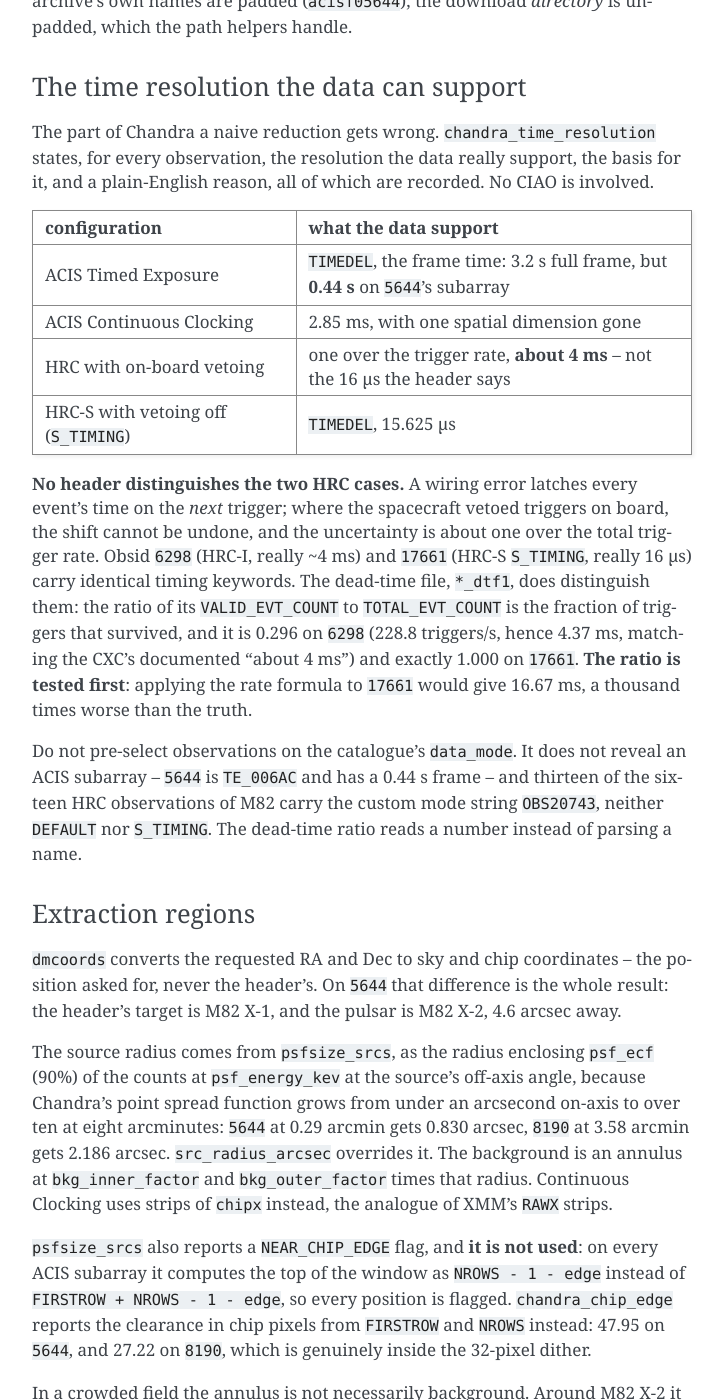
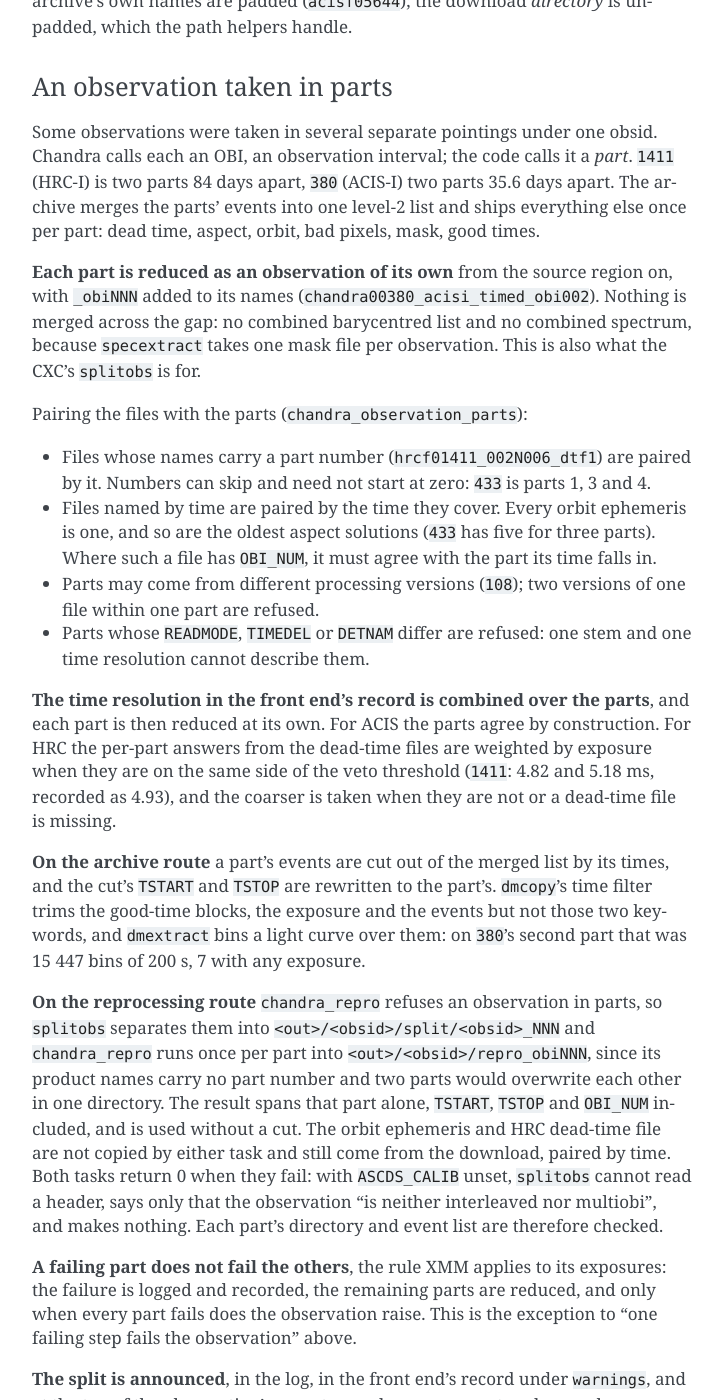
Before and after one commit to matteobachetti/heasarc_retrieve_pipeline, a Sphinx documentation site: the page built from docs/technical_details.rst, in a window 1280 px wide and 1400 px high, scrolled down 45544 px. Shown: the whole window, without its empty margins (388-1112 px from the left). Built offline with Sphinx 7.4.7, drawn with Linux system fonts in a browser that asks for light colours; the version number could not be read and is left out; some of the changed text lies outside the part shown.

Commit message:
Document observations taken in parts

```diff
--- a/docs/technical_details.rst
+++ b/docs/technical_details.rst
@@ -1982,6 +1982,65 @@
 the catalogue returns it as an integer while the archive's own names are padded
 (``acisf05644``); the download *directory* is unpadded, which the path helpers handle.
 
+An observation taken in parts
+~~~~~~~~~~~~~~~~~~~~~~~~~~~~~
+
+Some observations were taken in several separate pointings under one obsid. Chandra calls
+each an OBI, an observation interval; the code calls it a *part*. ``1411`` (HRC-I) is two
+parts 84 days apart, ``380`` (ACIS-I) two parts 35.6 days apart. The archive merges the
+parts' events into one level-2 list and ships everything else once per part: dead time,
+aspect, orbit, bad pixels, mask, good times.
+
+**Each part is reduced as an observation of its own** from the source region on, with
+``_obiNNN`` added to its names (``chandra00380_acisi_timed_obi002``). Nothing is merged
+across the gap: no combined barycentred list and no combined spectrum, because
+``specextract`` takes one mask file per observation. This is also what the CXC's
+``splitobs`` is for.
+
+Pairing the files with the parts (``chandra_observation_parts``):
+
+* Files whose names carry a part number (``hrcf01411_002N006_dtf1``) are paired by it.
+  Numbers can skip and need not start at zero: ``433`` is parts 1, 3 and 4.
+* Files named by time are paired by the time they cover. Every orbit ephemeris is one, and
+  so are the oldest aspect solutions (``433`` has five for three parts). Where such a file
+  has ``OBI_NUM``, it must agree with the part its time falls in.
+* Parts may come from different processing versions (``108``); two versions of one file
+  within one part are refused.
+* Parts whose ``READMODE``, ``TIMEDEL`` or ``DETNAM`` differ are refused: one stem and one
+  time resolution cannot describe them.
+
+**The time resolution in the front end's record is combined over the parts**, and each
+part is then reduced at its own. For ACIS the parts agree by construction. For HRC the
+per-part answers from the dead-time files are weighted by exposure when they are on the
+same side of the veto threshold (``1411``: 4.82 and 5.18 ms, recorded as 4.93), and the
+coarser is taken when they are not or a dead-time file is missing.
+
+**On the archive route** a part's events are cut out of the merged list by its times, and
+the cut's ``TSTART`` and ``TSTOP`` are rewritten to the part's. ``dmcopy``'s time filter
+trims the good-time blocks, the exposure and the events but not those two keywords, and
+``dmextract`` bins a light curve over them: on ``380``'s second part that was 15 447 bins of
+200 s, 7 with any exposure.
+
+**On the reprocessing route** ``chandra_repro`` refuses an observation in parts, so
+``splitobs`` separates them into ``<out>/<obsid>/split/<obsid>_NNN`` and ``chandra_repro``
+runs once per part into ``<out>/<obsid>/repro_obiNNN``, since its product names carry no
+part number and two parts would overwrite each other in one directory. The result spans that part alone, ``TSTART``, ``TSTOP`` and ``OBI_NUM`` included, and is used
+without a cut. The orbit ephemeris and HRC dead-time file are not copied by either task and
+still come from the download, paired by time. Both tasks return 0 when they fail: with
+``ASCDS_CALIB`` unset, ``splitobs`` cannot read a header, says only that the observation
+"is neither interleaved nor multiobi", and makes nothing. Each part's directory and event
+list are therefore checked.
+
+**A failing part does not fail the others**, the rule XMM applies to its exposures: the
+failure is logged and recorded, the remaining parts are reduced, and only when every part
+fails does the observation raise. This is the exception to "one failing step fails the
+observation" above.
+
+**The split is announced**, in the log, in the front end's record under ``warnings``, and
+at the top of the observation's report page: how many parts, when each was taken, how far
+apart, and what its products are called. A timing search over more than one part has to be
+chosen deliberately.
+
 The time resolution the data can support
 ~~~~~~~~~~~~~~~~~~~~~~~~~~~~~~~~~~~~~~~~
 
```
